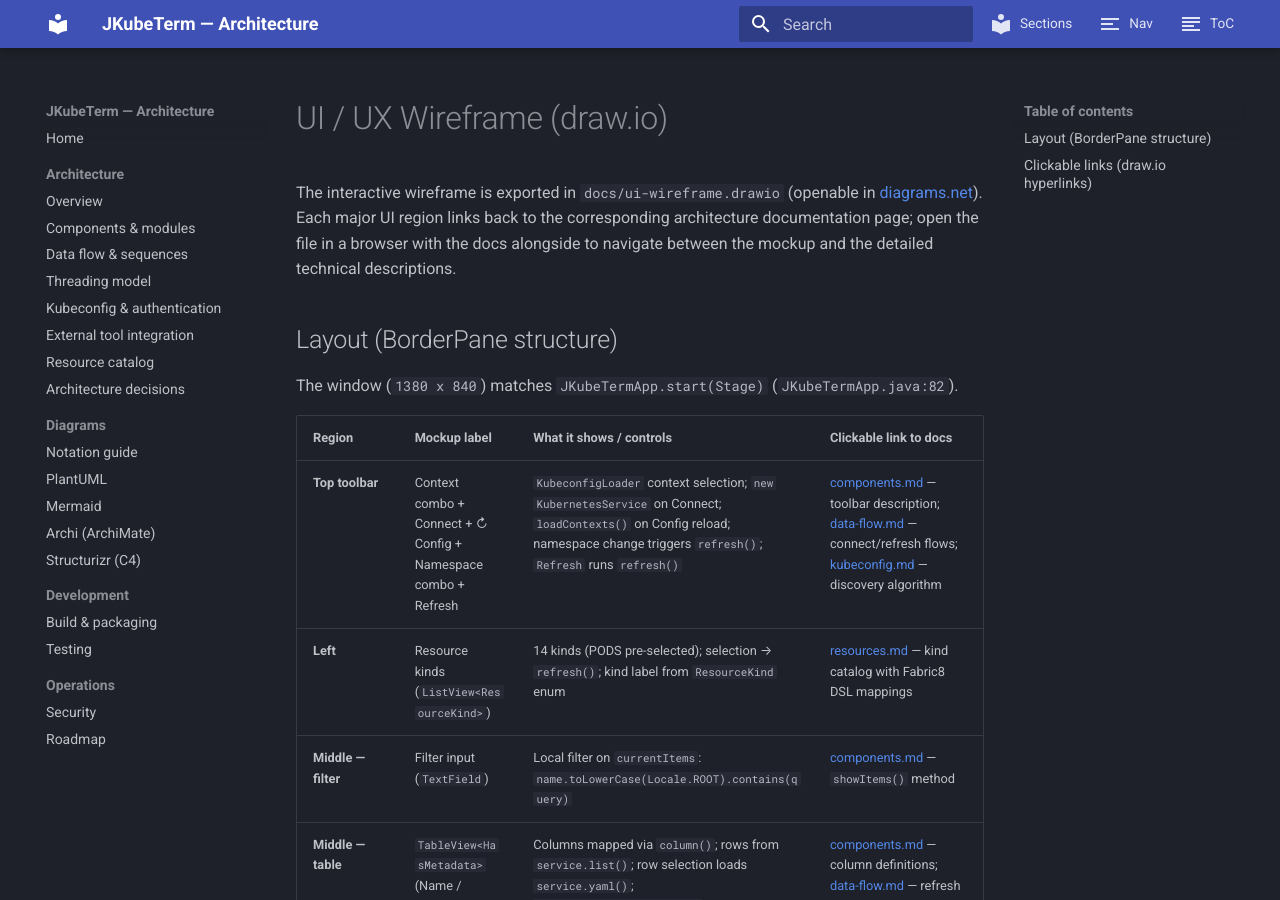
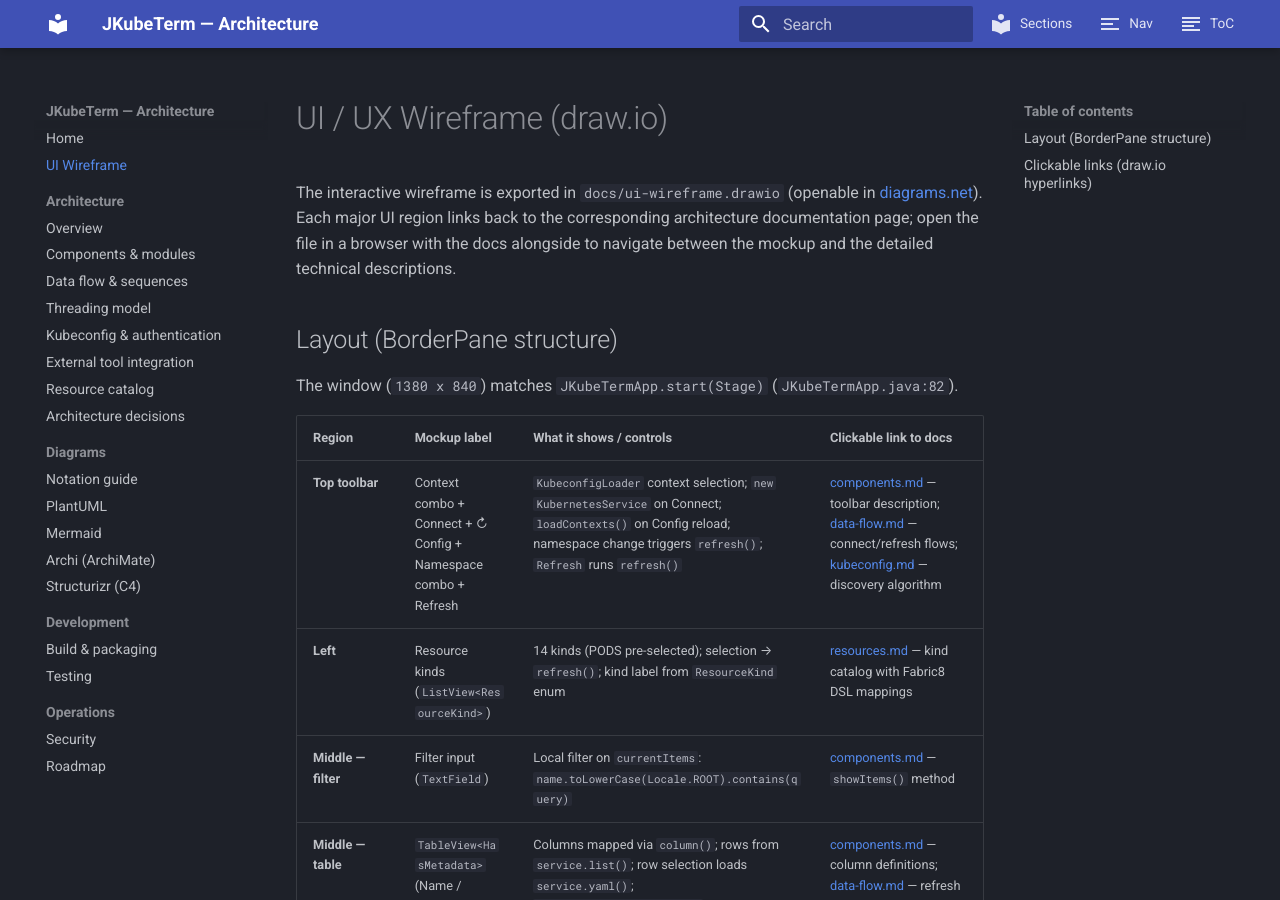
Before and after one commit to kotenev/JKubeTerm, an MkDocs documentation site: the page built from docs/ui-wireframe.md, in a window 1280 px wide and 900 px high. Built offline with MkDocs 1.6.1 and Material for MkDocs 9.7.7, drawn with Linux system fonts in a browser that asks for light colours.

Commit message:
Добавил UI Wireframe: ui-wireframe.md в nav после Home — warning закрыт, mkdocs build --strict чистый.

```diff
--- a/mkdocs.yml
+++ b/mkdocs.yml
@@ -62,6 +62,7 @@
 
 nav:
   - Home: index.md
+  - UI Wireframe: ui-wireframe.md
   - Architecture:
       - Overview: architecture/overview.md
       - Components & modules: architecture/components.md
```
